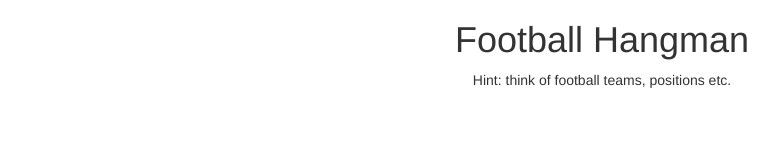
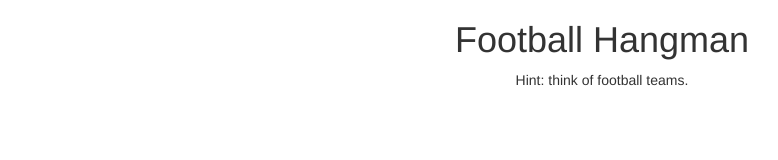
Before and after one commit to bdunams/Hangman-Game, a plain HTML site: page hangman.html in a window 1280 px wide. Shown: the top 160 px of the page, without its empty margins (38-816 px from the left). Drawn offline with nearby package versions, Linux system fonts and the light colour scheme.

Commit message:
Version 1.1

```diff
--- a/hangman.html
+++ b/hangman.html
@@ -11,7 +11,7 @@
 
     <h1 class="text-center">Football Hangman</h1>
 
-    <p class="text-center">Hint: think of football teams, positions etc. </p>
+    <p class="text-center">Hint: think of football teams. </p>
 
     <div id="game" class="container">
       <br>
```
